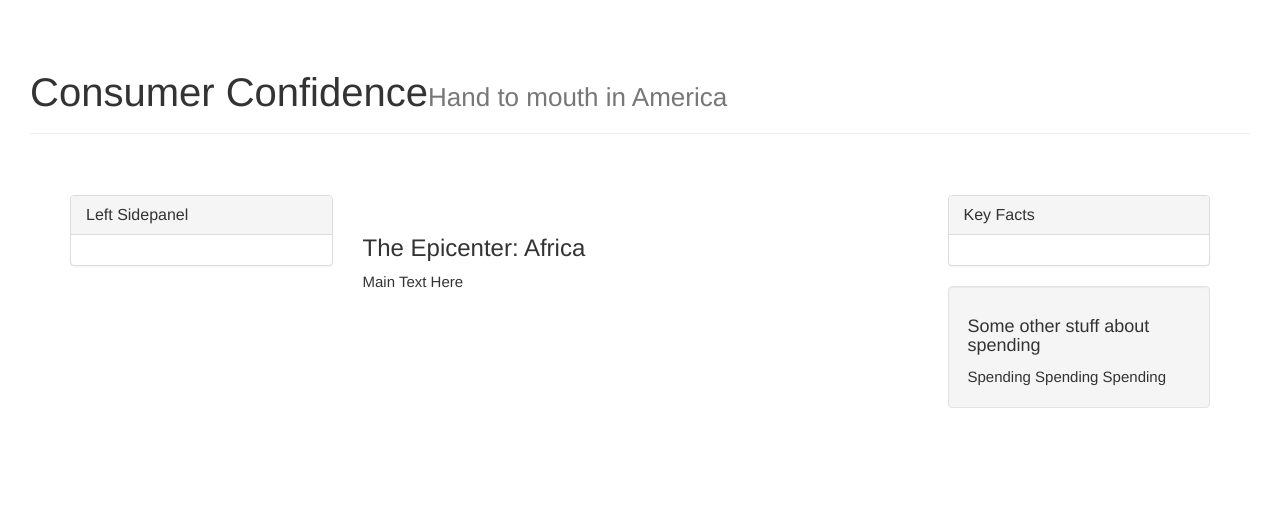
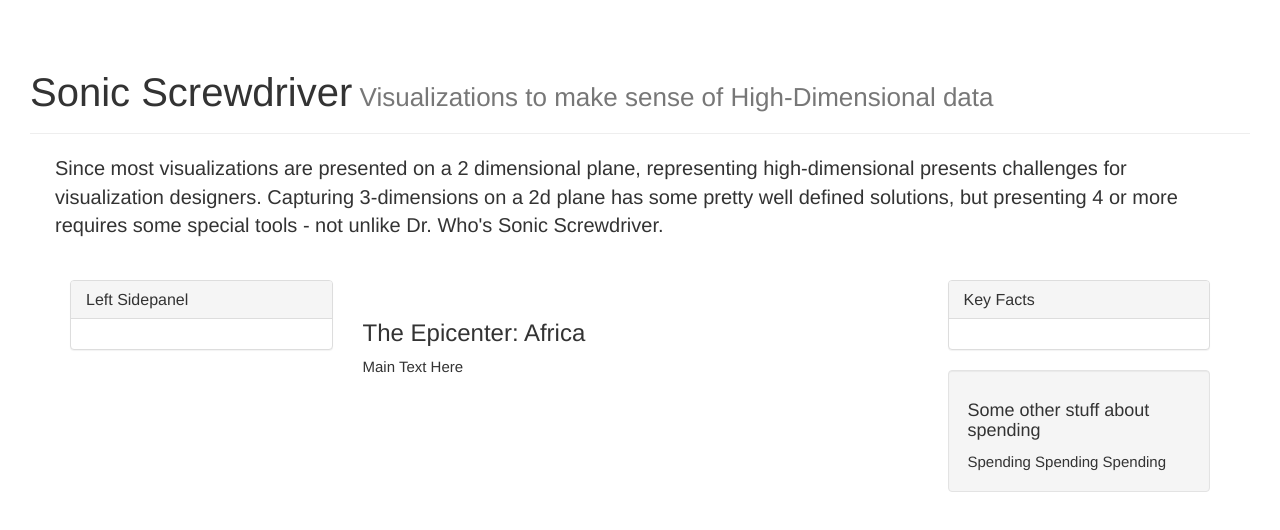
Before and after one commit to jerclark/melodictransport, a plain HTML site: page Poster/index.html in a window 1280 px wide. Drawn offline with Linux system fonts and the light colour scheme.

Commit message:
Added some titles and text.

```diff
--- a/Poster/index.html
+++ b/Poster/index.html
@@ -17,13 +17,15 @@
 
 	<!--Boostrap grid container layout-->
 	<div class="page-header">
-		<h1>Consumer Confidence<small>Hand to mouth in America</small></h1>
+		<h1>Sonic Screwdriver<small> Visualizations to make sense of High-Dimensional data</small></h1>
 	</div>
 	<div class="container">
 
 		<!--SUB HEADER ROW-->
 		<div class="row" id="overview-row">
 			<div class="col-lg-12 main-text" id="overview-text">
+				Since most visualizations are presented on a 2 dimensional plane, representing high-dimensional presents challenges for visualization designers.
+				Capturing 3-dimensions on a 2d plane has some pretty well defined solutions, but presenting 4 or more requires some special tools - not unlike Dr. Who's Sonic Screwdriver.
 			</div>
 		</div>
 
```
